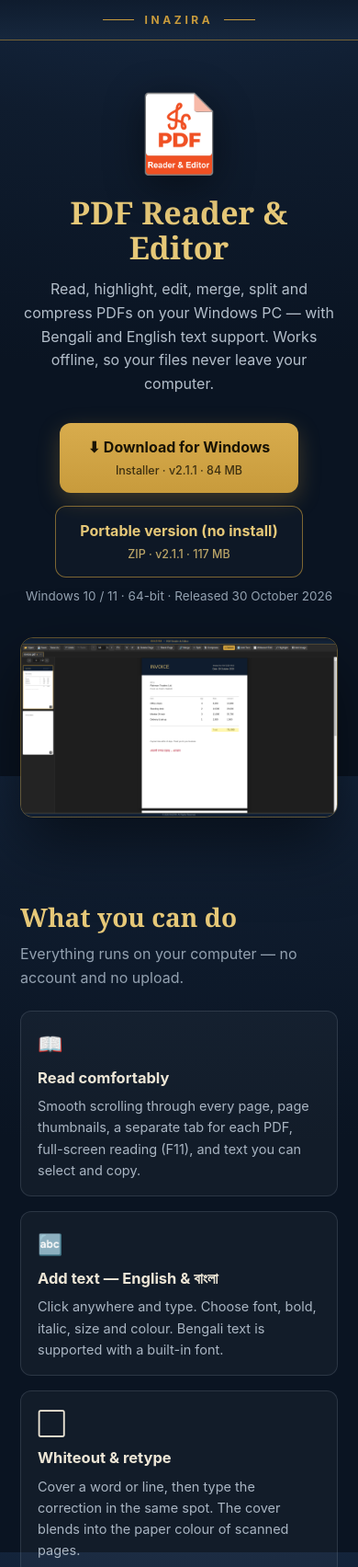
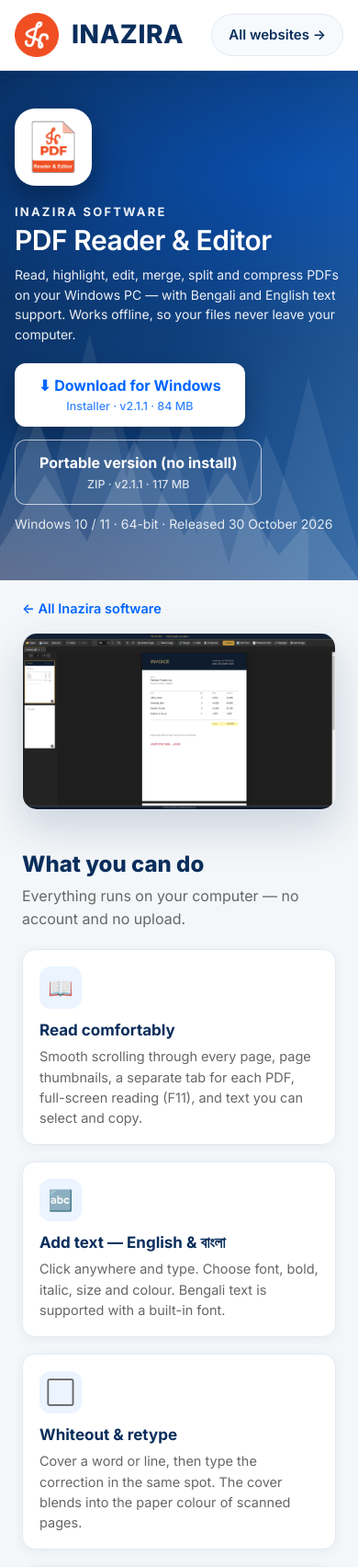
Before and after one commit to imarnhridoy8595/inazira-softwares, a plain HTML site: page pdf-reader-editor.html in a window 390 px wide. Shown: the top 1704 px of the page at 92% size. Drawn offline with Linux system fonts and the light colour scheme.

Commit message:
Update pdf-reader-editor.html

```diff
--- a/pdf-reader-editor.html
+++ b/pdf-reader-editor.html
@@ -1,105 +1,143 @@
 <!DOCTYPE html>
 <html lang="en">
 <head>
-<meta charset="UTF-8" />
-<meta name="viewport" content="width=device-width, initial-scale=1" />
+<meta charset="UTF-8">
+<meta name="viewport" content="width=device-width, initial-scale=1.0">
 <title>Inazira PDF Reader &amp; Editor — Download for Windows</title>
-<meta name="description" content="Inazira PDF Reader & Editor: read, highlight, edit, merge, split and compress PDFs on your Windows PC. Supports Bengali and English text. Works offline — your files never leave your computer." />
-<meta name="theme-color" content="#0f1c2e" />
-<link rel="icon" type="image/png" href="assets/pdf-reader-editor-favicon.png" />
+<meta name="description" content="Inazira PDF Reader & Editor: read, highlight, edit, merge, split and compress PDFs on your Windows PC. Supports Bengali and English text. Works offline — your files never leave your computer.">
+<meta name="theme-color" content="#0a2e5c">
+<link rel="icon" type="image/png" href="assets/pdf-reader-editor-favicon.png">
+<link rel="preconnect" href="https://fonts.googleapis.com">
+<link rel="preconnect" href="https://fonts.gstatic.com" crossorigin>
+<link href="https://fonts.googleapis.com/css2?family=Inter:wght@400;500;600;700;800&family=Caveat:wght@700&display=swap" rel="stylesheet">
 <style>
-  :root{
-    --navy:#0f1c2e; --navy2:#16273d; --brass:#c89b3c; --brass-l:#e6c878; --ivory:#ede6d6; --muted:#93a1b0; --teal:#3a6b65;
-  }
-  *{box-sizing:border-box}
-  html{scroll-behavior:smooth}
-  body{margin:0;font-family:Inter,"Segoe UI",system-ui,-apple-system,Roboto,Arial,sans-serif;color:var(--ivory);
-       background:radial-gradient(1200px 600px at 50% -200px,#1b3354 0%,var(--navy) 55%,#0a1422 100%) fixed;line-height:1.6}
-  a{color:var(--brass-l)}
-  .wrap{max-width:1040px;margin:0 auto;padding:0 22px}
-  /* top strip */
-  .top{border-bottom:1px solid rgba(200,155,60,.55);background:linear-gradient(180deg,var(--navy),var(--navy2))}
-  .top .wrap{display:flex;align-items:center;justify-content:center;gap:12px;padding-top:12px;padding-bottom:12px;position:relative}
-  .back{position:absolute;left:22px;font-size:13px;color:var(--muted);text-decoration:none}
-  .back:hover{color:var(--brass-l)}
-  @media (max-width:640px){.back{display:none}}
-  .eyebrow{color:var(--brass);font-size:12px;letter-spacing:.3em;font-weight:700;display:flex;align-items:center;gap:12px}
-  .eyebrow:before,.eyebrow:after{content:"";width:34px;height:1px;background:var(--brass)}
-  /* hero */
-  .hero{text-align:center;padding:54px 0 30px}
-  .appicon{width:96px;height:96px;display:block;margin:0 auto 18px;filter:drop-shadow(0 10px 22px rgba(0,0,0,.45))}
-  h1{font-family:"Playfair Display",Georgia,"Times New Roman",serif;color:var(--brass-l);font-size:clamp(34px,6vw,58px);line-height:1.12;margin:0 0 14px;font-weight:700}
-  .lead{max-width:680px;margin:0 auto;color:#b4bfcb;font-size:clamp(16px,2.2vw,19px)}
-  .cta{display:flex;flex-wrap:wrap;justify-content:center;gap:14px;margin:30px 0 10px}
-  .btn{display:inline-flex;flex-direction:column;align-items:center;gap:2px;text-decoration:none;border-radius:12px;padding:14px 26px;font-weight:700;min-width:260px;transition:transform .12s,box-shadow .12s}
-  .btn small{font-weight:500;opacity:.8;font-size:12.5px}
-  .btn.primary{background:linear-gradient(180deg,#d8ac4d,var(--brass));color:#1a1405;box-shadow:0 8px 24px rgba(200,155,60,.28)}
-  .btn.ghost{border:1px solid rgba(200,155,60,.6);color:var(--brass-l);background:rgba(255,255,255,.02)}
-  .btn:hover{transform:translateY(-2px);box-shadow:0 12px 28px rgba(200,155,60,.3)}
-  .meta{color:var(--muted);font-size:13.5px}
-  /* screenshot */
-  .shot{margin:34px auto 10px;max-width:960px;border-radius:14px;overflow:hidden;border:1px solid rgba(200,155,60,.45);box-shadow:0 30px 70px rgba(0,0,0,.55)}
-  .shot img{display:block;width:100%;height:auto}
-  /* sections */
-  section{padding:46px 0 6px}
-  h2{font-family:"Playfair Display",Georgia,serif;color:var(--brass-l);font-size:28px;margin:0 0 6px}
-  .sub{color:var(--muted);margin:0 0 22px}
-  .grid{display:grid;grid-template-columns:repeat(auto-fit,minmax(222px,1fr));gap:16px}
-  .card{background:rgba(255,255,255,.035);border:1px solid rgba(147,161,176,.2);border-radius:12px;padding:18px 18px 16px}
-  .card h3{margin:0 0 6px;font-size:16.5px;color:var(--ivory)}
-  .card p{margin:0;color:#aab6c3;font-size:14.5px}
-  .card .ic{font-size:22px;margin-bottom:6px}
-  ol.steps{counter-reset:s;list-style:none;padding:0;margin:0;display:grid;gap:12px}
-  ol.steps li{counter-increment:s;position:relative;padding:14px 16px 14px 58px;background:rgba(255,255,255,.035);border:1px solid rgba(147,161,176,.2);border-radius:12px}
-  ol.steps li:before{content:counter(s);position:absolute;left:16px;top:12px;width:30px;height:30px;border-radius:50%;background:var(--brass);color:#1a1405;font-weight:800;display:flex;align-items:center;justify-content:center}
-  .note{border-left:3px solid var(--brass);background:rgba(200,155,60,.08);padding:12px 16px;border-radius:0 10px 10px 0;color:#d8d2c2;font-size:14.5px;margin-top:14px}
-  table{width:100%;border-collapse:collapse;font-size:14.5px}
-  td{padding:9px 12px;border-bottom:1px solid rgba(147,161,176,.18);vertical-align:top}
-  td:first-child{color:var(--muted);width:34%}
-  code,.hash{font-family:Consolas,"SFMono-Regular",Menlo,monospace;font-size:12.5px;word-break:break-all;color:#d8d2c2}
-  pre{background:#0a1422;border:1px solid rgba(147,161,176,.2);border-radius:10px;padding:12px 14px;overflow:auto;margin:10px 0 0}
-  ul.tight{margin:0;padding-left:20px;color:#b4bfcb}
-  ul.tight li{margin:4px 0}
-  footer{margin-top:60px;border-top:1px solid rgba(200,155,60,.55);background:linear-gradient(180deg,var(--navy2),var(--navy));text-align:center;color:var(--muted);font-size:13px;padding:16px 10px}
+  :root { --navy:#0a2e5c; --blue:#0066ff; --blue-dark:#0052cc; --blue-soft:#ebf4ff; --bg:#f4f7f9; --text:#666666; --orange:#f04e23; --tile-green:#d9ead3; --green-ink:#2f6b3b; --line:#e3eaf2; }
+  * { box-sizing: border-box; }
+  html { scroll-behavior: smooth; }
+  body { margin:0; background:var(--bg); color:var(--text); font-family:'Inter', system-ui, -apple-system, 'Segoe UI', Roboto, Arial, sans-serif; line-height:1.55; -webkit-font-smoothing:antialiased; }
+  a { color: var(--blue); } img { max-width: 100%; }
+  .topbar { position:sticky; top:0; z-index:50; background:#fff; box-shadow:0 1px 0 var(--line), 0 6px 18px rgba(10,46,92,0.05); }
+  .topbar-in { max-width:1760px; margin:0 auto; padding:0 clamp(16px, 2.6vw, 48px); height:76px; display:flex; align-items:center; justify-content:space-between; gap:20px; }
+  .brand { display:flex; align-items:center; gap:14px; text-decoration:none; }
+  .brand img { width:48px; height:48px; display:block; }
+  .brand span { font-weight:800; font-size:28px; letter-spacing:.6px; color:var(--navy); }
+  .topnav { display:flex; gap:clamp(18px, 3vw, 42px); }
+  .topnav a { position:relative; text-decoration:none; color:var(--navy); font-weight:500; font-size:19px; padding:6px 0; }
+  .topnav a:hover, .topnav a.active { color: var(--blue); }
+  .topnav a.active::after { content:""; position:absolute; left:0; right:0; bottom:-4px; height:3px; border-radius:3px; background:var(--blue); }
+  .allsites { text-decoration:none; color:var(--navy); font-weight:600; font-size:15px; border:1px solid var(--line); background:#f7fafd; border-radius:999px; padding:10px 18px; transition:all .15s; white-space:nowrap; }
+  .allsites:hover { color:#fff; background:var(--blue); border-color:var(--blue); }
+  .hero { position:relative; overflow:hidden; color:#fff; background:linear-gradient(115deg, #0a2e5c 0%, #0f3f7c 52%, #2c63a1 100%); }
+  .hero::before { content:""; position:absolute; inset:0; background:radial-gradient(700px 260px at 82% 20%, rgba(0,102,255,0.35), transparent 70%), radial-gradient(500px 220px at 8% 110%, rgba(240,78,35,0.18), transparent 70%); }
+  .mtn { position:absolute; left:0; right:0; bottom:-1px; width:100%; height:62%; display:block; }
+  .hero-in { position:relative; max-width:1760px; margin:0 auto; padding:clamp(16px, 3vh, 36px) clamp(16px, 4vw, 76px); display:flex; align-items:center; justify-content:space-between; gap:24px; }
+  .eyebrow { font-weight:700; font-size:13px; letter-spacing:2.2px; text-transform:uppercase; opacity:.92; }
+  .hero h1 { margin:6px 0 8px; font-weight:600; line-height:1.05; font-size:clamp(28px, min(4vw, 6.4vh), 54px); letter-spacing:-.5px; }
+  .hero p { margin:0; max-width:640px; font-size:clamp(14px, 1.25vw, 18px); opacity:.92; }
+  .script { font-family:'Caveat', 'Segoe Script', cursive; font-weight:700; font-size:clamp(26px, 3vw, 44px); line-height:1.05; transform:rotate(-5deg); text-align:left; text-shadow:0 2px 10px rgba(0,0,0,.35); white-space:nowrap; }
+  footer { background:var(--navy); color:#cfdcf0; margin-top:10px; }
+  .foot-in { max-width:1760px; margin:0 auto; padding:26px clamp(16px, 4vw, 76px); display:flex; align-items:center; justify-content:space-between; gap:16px; flex-wrap:wrap; font-size:14.5px; }
+  footer a { color:#fff; text-decoration:none; font-weight:500; } footer a:hover { text-decoration:underline; }
+
+  main { max-width:1180px; margin:0 auto; padding:0 24px 36px; }
+  .dhero-in { gap:clamp(18px, 3vw, 44px); padding-top:clamp(22px, 5vh, 56px); padding-bottom:clamp(26px, 6vh, 64px); justify-content:flex-start; }
+  .dicon { width:clamp(84px, 9vw, 130px); height:auto; flex-shrink:0; background:#fff; border-radius:22px; padding:12px; box-shadow:0 14px 34px rgba(0,0,0,.35); }
+  .dhero h1 { font-size:clamp(30px, 4.2vw, 56px); margin:6px 0 10px; }
+  .lead { margin:0; max-width:700px; font-size:clamp(15px, 1.4vw, 19px); opacity:.94; }
+  .cta { display:flex; flex-wrap:wrap; gap:14px; margin:20px 0 10px; }
+  .hbtn { display:inline-flex; flex-direction:column; align-items:center; gap:1px; text-decoration:none; border-radius:12px; padding:12px 26px; font-weight:700; font-size:16px; min-width:250px; transition:transform .12s, box-shadow .15s, background .15s; }
+  .hbtn small { font-weight:500; font-size:12.5px; opacity:.8; }
+  .hbtn.primary { background:#fff; color:var(--blue) !important; box-shadow:0 10px 26px rgba(0,0,0,.28); }
+  .hbtn.ghost { color:#fff !important; border:1.5px solid rgba(255,255,255,.65); background:rgba(255,255,255,.06); }
+  .hbtn:hover { transform:translateY(-2px); } .hbtn.ghost:hover { background:rgba(255,255,255,.16); }
+  .dmeta { font-size:14px; opacity:.85; }
+  .crumb { margin:20px 0 6px; font-size:14.5px; } .crumb a { text-decoration:none; font-weight:600; } .crumb a:hover { text-decoration:underline; }
+  .shot { margin:14px auto 6px; max-width:980px; border-radius:16px; overflow:hidden; border:1px solid var(--line); box-shadow:0 18px 46px rgba(10,46,92,.18); background:#fff; }
+  .shot img { display:block; width:100%; height:auto; }
+  .sec { padding:34px 0 4px; }
+  .sec h2 { margin:0 0 4px; color:var(--navy); font-weight:800; font-size:clamp(24px, 2.6vw, 32px); }
+  .sub { margin:0 0 20px; font-size:16px; }
+  .grid { display:grid; grid-template-columns:repeat(auto-fit, minmax(235px, 1fr)); gap:18px; }
+  .fcard { background:#fff; border:1px solid var(--line); border-radius:14px; padding:18px 18px 16px; box-shadow:0 2px 12px rgba(10,46,92,.06); transition:transform .18s, box-shadow .18s; }
+  .fcard:hover { transform:translateY(-3px); box-shadow:0 14px 32px rgba(10,46,92,.13); }
+  .fcard .ic { width:46px; height:46px; border-radius:12px; background:var(--blue-soft); display:flex; align-items:center; justify-content:center; font-size:22px; margin-bottom:10px; }
+  .fcard h3 { margin:0 0 5px; color:var(--navy); font-size:17px; font-weight:700; } .fcard p { margin:0; font-size:14.5px; color:#666; }
+  ol.steps { counter-reset:s; list-style:none; padding:0; margin:0; display:grid; gap:12px; }
+  ol.steps li { counter-increment:s; position:relative; padding:15px 18px 15px 64px; background:#fff; border:1px solid var(--line); border-radius:12px; color:#555; }
+  ol.steps li::before { content:counter(s); position:absolute; left:18px; top:13px; width:32px; height:32px; border-radius:50%; background:var(--blue); color:#fff; font-weight:700; display:flex; align-items:center; justify-content:center; }
+  ol.steps b { color:var(--navy); }
+  .callout { margin-top:14px; background:var(--blue-soft); border-left:4px solid var(--blue); border-radius:0 12px 12px 0; padding:13px 18px; font-size:14.5px; color:#3d4b5f; } .callout b { color:var(--navy); }
+  .muted { color:#6f7b8a; font-size:14.5px; } .muted b { color:var(--navy); }
+  table { width:100%; border-collapse:collapse; background:#fff; border:1px solid var(--line); border-radius:12px; overflow:hidden; font-size:14.5px; }
+  td { padding:12px 16px; border-bottom:1px solid var(--line); vertical-align:top; color:#555; } tr:last-child td { border-bottom:0; }
+  td:first-child { width:28%; color:var(--navy); font-weight:600; }
+  code, .hash { font-family:Consolas, 'SFMono-Regular', Menlo, monospace; font-size:12.5px; word-break:break-all; color:#33445c; }
+  code { background:var(--blue-soft); padding:2px 6px; border-radius:5px; }
+  pre { background:var(--navy); color:#e8f0ff; border-radius:10px; padding:13px 16px; overflow:auto; margin:10px 0 0; font-family:Consolas, Menlo, monospace; font-size:13px; }
+  ul.tight { margin:0; padding-left:22px; color:#555; } ul.tight li { margin:5px 0; }
+  @media (max-width:900px) { .topnav { display:none; } .dhero-in { flex-direction:column; align-items:flex-start; } td:first-child { width:34%; } }
+  @media (prefers-reduced-motion:reduce) { * { transition:none !important; } }
 </style>
 </head>
 <body>
 
-<div class="top"><div class="wrap"><a class="back" href="./">← All Inazira software</a><div class="eyebrow">INAZIRA</div></div></div>
+<header class="topbar">
+  <div class="topbar-in">
+    <a class="brand" href="https://www.inazira.com/" aria-label="INAZIRA home"><img src="assets/inazira-logo.png" alt=""><span>INAZIRA</span></a>
+    <nav class="topnav" aria-label="Main">
+      <a href="https://www.inazira.com/">Home</a>
+      <a class="active" href="./">Software</a>
+      <!-- add About / Contact links here when you want them -->
+    </nav>
+    <a class="allsites" href="https://www.inazira.com/">All websites →</a>
+  </div>
+</header>
 
-<main class="wrap">
-  <div class="hero">
-    <img class="appicon" src="assets/pdf-reader-editor-icon.png" alt="Inazira PDF Reader &amp; Editor icon" width="96" height="96" />
-    <h1>PDF Reader &amp; Editor</h1>
-    <p class="lead">Read, highlight, edit, merge, split and compress PDFs on your Windows PC — with Bengali and English text support. Works offline, so your files never leave your computer.</p>
-    <div class="cta">
-      <a class="btn primary" href="https://github.com/imarnhridoy8595/inazira-softwares/releases/download/pdf-v2.1.1/Inazira-PDF-Reader-Editor-Setup-2.1.1.exe" download>⬇ Download for Windows<small>Installer · v2.1.1 · 84 MB</small></a>
-      <a class="btn ghost" href="https://github.com/imarnhridoy8595/inazira-softwares/releases/download/pdf-v2.1.1/Inazira-PDF-Reader-Editor-2.1.1-portable-win-x64.zip" download>Portable version (no install)<small>ZIP · v2.1.1 · 117 MB</small></a>
+<section class="hero dhero">
+  <svg class="mtn" viewBox="0 0 1440 220" preserveAspectRatio="none" aria-hidden="true">
+      <path d="M0 220V150l120-62 100 52 140-92 150 100 120-70 160 110 130-86 150 96 170-120 200 120V220z" fill="rgba(255,255,255,0.07)"/>
+      <path d="M0 220V176l150-70 130 64 160-96 160 112 150-82 170 104 150-90 170 70V220z" fill="rgba(255,255,255,0.09)"/>
+      <path d="M0 220v-24l180-50 170 46 190-70 200 66 170-44 210 58 140-28 180 44V220z" fill="rgba(255,255,255,0.12)"/>
+    </svg>
+  <div class="hero-in dhero-in">
+    <img class="dicon" src="assets/pdf-reader-editor-icon.png" alt="Inazira PDF Reader &amp; Editor icon">
+    <div>
+      <div class="eyebrow">Inazira Software</div>
+      <h1>PDF Reader &amp; Editor</h1>
+      <p class="lead">Read, highlight, edit, merge, split and compress PDFs on your Windows PC — with Bengali and English text support. Works offline, so your files never leave your computer.</p>
+      <div class="cta">
+        <a class="hbtn primary" href="https://github.com/imarnhridoy8595/inazira-softwares/releases/download/pdf-v2.1.1/Inazira-PDF-Reader-Editor-Setup-2.1.1.exe" download>⬇ Download for Windows<small>Installer · v2.1.1 · 84 MB</small></a>
+        <a class="hbtn ghost" href="https://github.com/imarnhridoy8595/inazira-softwares/releases/download/pdf-v2.1.1/Inazira-PDF-Reader-Editor-2.1.1-portable-win-x64.zip" download>Portable version (no install)<small>ZIP · v2.1.1 · 117 MB</small></a>
+      </div>
+      <div class="dmeta">Windows 10 / 11 · 64-bit · Released 30 October 2026</div>
     </div>
-    <div class="meta">Windows 10 / 11 · 64-bit · Released 30 October 2026</div>
-    <div class="shot"><img src="assets/pdf-reader-editor-screenshot.png" alt="Inazira PDF Reader & Editor showing an invoice with a highlight, an edited date and Bengali text" /></div>
   </div>
+</section>
 
-  <section id="features">
+<main>
+  <div class="crumb"><a href="./">← All Inazira software</a></div>
+  <div class="shot"><img src="assets/pdf-reader-editor-screenshot.png" alt="Inazira PDF Reader &amp; Editor showing an invoice with a highlight, an edited date and Bengali text"></div>
+
+  <section class="sec" id="features">
     <h2>What you can do</h2>
     <p class="sub">Everything runs on your computer — no account and no upload.</p>
     <div class="grid">
-      <div class="card"><div class="ic">📖</div><h3>Read comfortably</h3><p>Smooth scrolling through every page, page thumbnails, a separate tab for each PDF, full-screen reading (F11), and text you can select and copy.</p></div>
-      <div class="card"><div class="ic">🔤</div><h3>Add text — English &amp; বাংলা</h3><p>Click anywhere and type. Choose font, bold, italic, size and colour. Bengali text is supported with a built-in font.</p></div>
-      <div class="card"><div class="ic">⬜</div><h3>Whiteout &amp; retype</h3><p>Cover a word or line, then type the correction in the same spot. The cover blends into the paper colour of scanned pages.</p></div>
-      <div class="card"><div class="ic">🖍</div><h3>Highlight</h3><p>Drag to highlight in any colour. Move, resize or remove highlights any time before you save.</p></div>
-      <div class="card"><div class="ic">🖼</div><h3>Add images</h3><p>Insert a logo or signature image, crop it, then drag and resize it exactly where you want it.</p></div>
-      <div class="card"><div class="ic">📑</div><h3>Pages &amp; files</h3><p>Rotate, delete, insert and re-order pages. Merge PDFs together, or split one into several files and choose which to keep.</p></div>
-      <div class="card"><div class="ic">↶</div><h3>Undo &amp; redo</h3><p>Every step can be undone. You are asked before closing anything with unsaved changes.</p></div>
-      <div class="card"><div class="ic">🔒</div><h3>Private by design</h3><p>No internet needed. Your documents are opened and saved only on your own computer.</p></div>
-      <div class="card"><div class="ic">🗜</div><h3>Compress</h3><p>Make big scanned PDFs much smaller for email or upload. Pick a level; a compressed copy is saved and your original stays untouched.</p></div>
-      <div class="card"><div class="ic">📂</div><h3>Opens from Windows</h3><p>Right-click a PDF and choose <i>Open with</i>, or drag a PDF onto the window. Each one opens in its own tab.</p></div>
-      <div class="card"><div class="ic">🔍</div><h3>Exact zoom</h3><p>Type any zoom size (like 125), use Ctrl + and Ctrl −, or pick one from the list. Ctrl 0 fits the page to the window width.</p></div>
-      <div class="card"><div class="ic">⚡</div><h3>Fast with big scans</h3><p>Only the pages you are looking at are drawn, so long, heavy scanned PDFs open in seconds and stay smooth.</p></div>
+      <div class="fcard"><div class="ic">📖</div><h3>Read comfortably</h3><p>Smooth scrolling through every page, page thumbnails, a separate tab for each PDF, full-screen reading (F11), and text you can select and copy.</p></div>
+      <div class="fcard"><div class="ic">🔤</div><h3>Add text — English &amp; বাংলা</h3><p>Click anywhere and type. Choose font, bold, italic, size and colour. Bengali text is supported with a built-in font.</p></div>
+      <div class="fcard"><div class="ic">⬜</div><h3>Whiteout &amp; retype</h3><p>Cover a word or line, then type the correction in the same spot. The cover blends into the paper colour of scanned pages.</p></div>
+      <div class="fcard"><div class="ic">🖍</div><h3>Highlight</h3><p>Drag to highlight in any colour. Move, resize or remove highlights any time before you save.</p></div>
+      <div class="fcard"><div class="ic">🖼</div><h3>Add images</h3><p>Insert a logo or signature image, crop it, then drag and resize it exactly where you want it.</p></div>
+      <div class="fcard"><div class="ic">📑</div><h3>Pages &amp; files</h3><p>Rotate, delete, insert and re-order pages. Merge PDFs together, or split one into several files and choose which to keep.</p></div>
+      <div class="fcard"><div class="ic">↶</div><h3>Undo &amp; redo</h3><p>Every step can be undone. You are asked before closing anything with unsaved changes.</p></div>
+      <div class="fcard"><div class="ic">🔒</div><h3>Private by design</h3><p>No internet needed. Your documents are opened and saved only on your own computer.</p></div>
+      <div class="fcard"><div class="ic">🗜</div><h3>Compress</h3><p>Make big scanned PDFs much smaller for email or upload. Pick a level; a compressed copy is saved and your original stays untouched.</p></div>
+      <div class="fcard"><div class="ic">📂</div><h3>Opens from Windows</h3><p>Right-click a PDF and choose <i>Open with</i>, or drag a PDF onto the window. Each one opens in its own tab.</p></div>
+      <div class="fcard"><div class="ic">🔍</div><h3>Exact zoom</h3><p>Type any zoom size (like 125), use Ctrl + and Ctrl −, or pick one from the list. Ctrl 0 fits the page to the window width.</p></div>
+      <div class="fcard"><div class="ic">⚡</div><h3>Fast with big scans</h3><p>Only the pages you are looking at are drawn, so long, heavy scanned PDFs open in seconds and stay smooth.</p></div>
     </div>
   </section>
 
-  <section id="install">
+  <section class="sec" id="install">
     <h2>How to install</h2>
     <p class="sub">Takes about a minute. No administrator rights needed.</p>
     <ol class="steps">
@@ -107,23 +145,23 @@
       <li><b>Double-click</b> the downloaded file. If Windows shows <i>“Windows protected your PC”</i>, click <b>More info</b>, then <b>Run anyway</b>.</li>
       <li><b>Follow the steps</b> (the default folder is fine), then open <b>Inazira PDF Reader &amp; Editor</b> from your Desktop or Start menu.</li>
     </ol>
-    <div class="note"><b>Why the Windows warning?</b> The installer is not yet digitally signed with a paid code-signing certificate, so Windows SmartScreen cannot recognise the publisher. You can confirm your download is genuine with the checksums below.</div>
-    <p class="meta" style="margin-top:14px"><b>Make it your default PDF app (optional):</b> right-click any PDF → <b>Open with</b> → <b>Choose another app</b> → <b>Inazira PDF Reader &amp; Editor</b> → tick <i>Always use this app</i>.</p>
-    <p class="meta" style="margin-top:8px">To uninstall: <b>Settings → Apps → Installed apps → Inazira PDF Reader &amp; Editor → Uninstall</b>. The portable ZIP needs no installation: unzip it anywhere and run <code>InaziraPDF.exe</code>.</p>
+    <div class="callout"><b>Why the Windows warning?</b> The installer is not yet digitally signed with a paid code-signing certificate, so Windows SmartScreen cannot recognise the publisher. You can confirm your download is genuine with the checksums below.</div>
+    <p class="muted" style="margin-top:14px"><b>Make it your default PDF app (optional):</b> right-click any PDF → <b>Open with</b> → <b>Choose another app</b> → <b>Inazira PDF Reader &amp; Editor</b> → tick <i>Always use this app</i>.</p>
+    <p class="muted" style="margin-top:8px">To uninstall: <b>Settings → Apps → Installed apps → Inazira PDF Reader &amp; Editor → Uninstall</b>. The portable ZIP needs no installation: unzip it anywhere and run <code>InaziraPDF.exe</code>.</p>
   </section>
 
-  <section id="verify">
+  <section class="sec" id="verify">
     <h2>Check your download</h2>
     <p class="sub">Compare the SHA-256 checksum of the file you downloaded with the value below.</p>
     <table>
       <tr><td>Installer</td><td><code>Inazira-PDF-Reader-Editor-Setup-2.1.1.exe</code><br><span class="hash">10ae0a4011d26e08095880d5e36aa5831bc65f9bca0d70ee059a39c5c0acd5f2</span></td></tr>
       <tr><td>Portable ZIP</td><td><code>Inazira-PDF-Reader-Editor-2.1.1-portable-win-x64.zip</code><br><span class="hash">83df4d35462c3d8e907b62c33ff10b9949813c3bdc89a0f0985af9a7e03b8db3</span></td></tr>
     </table>
-    <p class="meta" style="margin:12px 0 0">In Windows PowerShell:</p>
+    <p class="muted" style="margin:12px 0 0">In Windows PowerShell:</p>
 <pre>Get-FileHash .\Inazira-PDF-Reader-Editor-Setup-2.1.1.exe -Algorithm SHA256</pre>
   </section>
 
-  <section id="requirements">
+  <section class="sec" id="requirements">
     <h2>Good to know</h2>
     <table>
       <tr><td>Works on</td><td>Windows 10 and 11 (64-bit). Other systems are not available yet.</td></tr>
@@ -135,7 +173,7 @@
     </table>
   </section>
 
-  <section id="changelog">
+  <section class="sec" id="changelog">
     <h2>What's new</h2>
     <p class="sub">Version 2.1.1 — 30 October 2026</p>
     <ul class="tight">
@@ -149,8 +187,17 @@
       <li>Rotate, delete, insert, re-order, merge and split pages; full undo and redo.</li>
     </ul>
   </section>
+
 </main>
 
-<footer>© 2026 INAZIRA. All Rights Reserved.</footer>
+<footer>
+  <div class="foot-in">
+    <span id="year-line">&copy; INAZIRA. All rights reserved.</span>
+    <span><a href="https://www.inazira.com/">www.inazira.com</a></span>
+    <!-- add About / Contact / Privacy / Terms / social links here -->
+  </div>
+</footer>
+<script>document.getElementById('year-line').textContent = '\u00A9 ' + new Date().getFullYear() + ' INAZIRA. All rights reserved.';</script>
+
 </body>
 </html>
```
